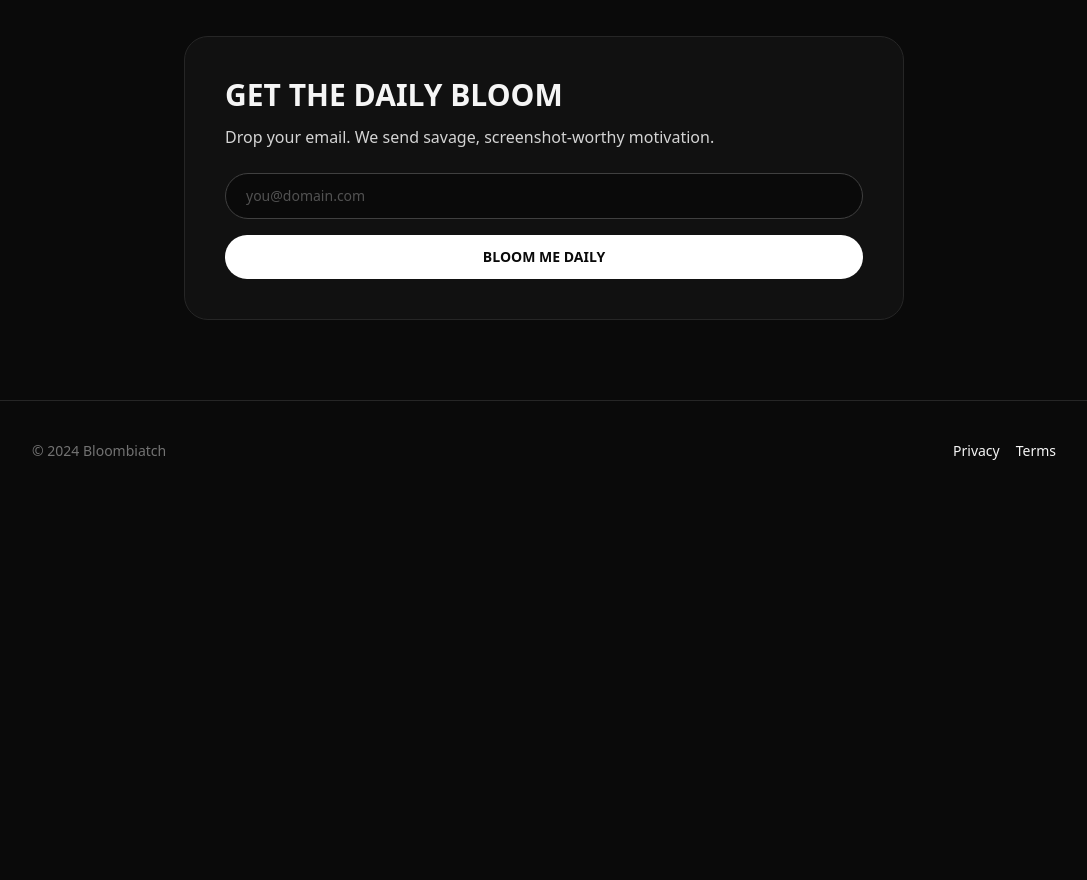
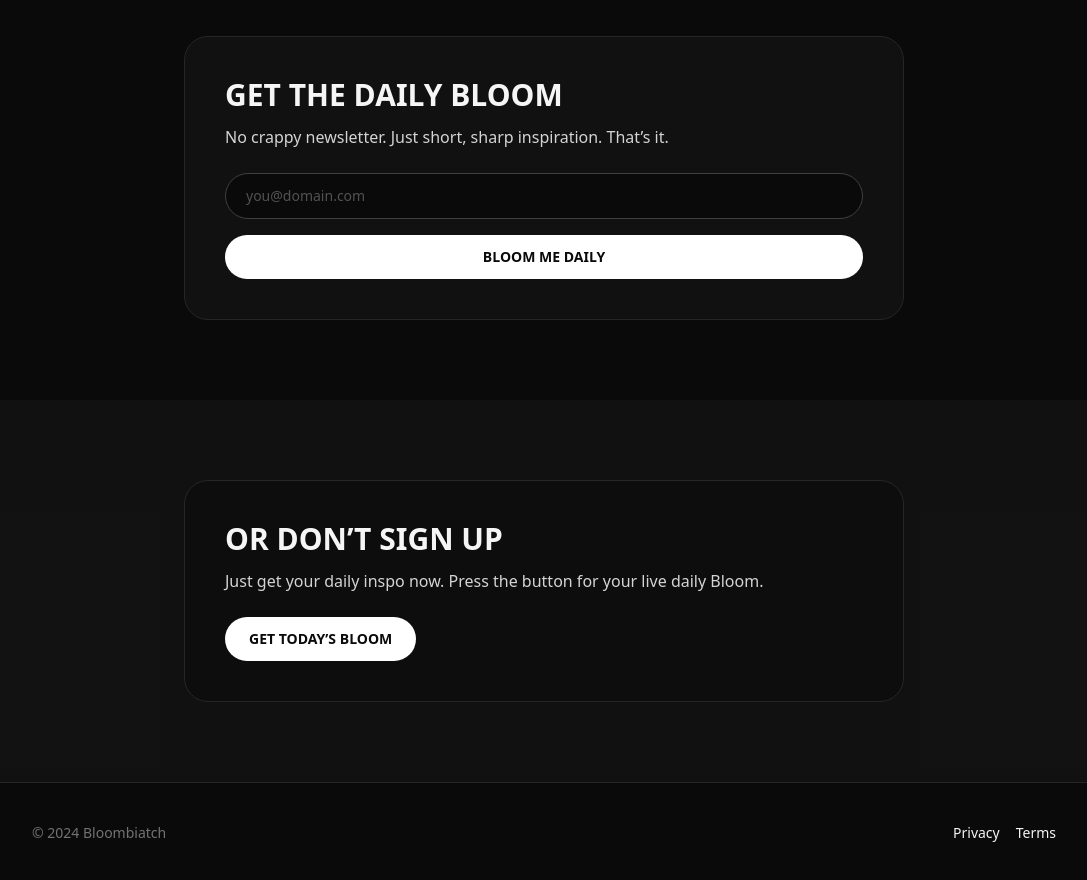
Before and after one commit to christelleyoung/Bloom, a Next.js app: page / in a window 1280 px wide. Shown: the part 1520-2400 px from the top of the page, without its empty margins (96-1183 px from the left). Before the commit the page ends 2021 px from the top, so only its background shows below. Built offline with nearby package versions, Linux system fonts and the light colour scheme.

Commit message:
Update landing copy and add daily bloom page

```diff
--- /dev/null
+++ b/app/daily/page.tsx
@@ -0,0 +1,24 @@
+import { getLatestBloom } from "@/lib/db";
+
+export const dynamic = "force-dynamic";
+
+export default function DailyBloomPage() {
+  const latest = getLatestBloom("sent") ?? getLatestBloom("approved");
+
+  return (
+    <main className="min-h-screen bg-neutral-950 px-6 py-20 text-neutral-100">
+      <div className="mx-auto max-w-3xl space-y-6">
+        <p className="text-sm uppercase tracking-[0.3em] text-neutral-400">Daily Bloom</p>
+        <h1 className="text-4xl font-semibold uppercase">Today’s Bloom</h1>
+        {latest ? (
+          <div className="rounded-3xl border border-neutral-800 bg-neutral-900/60 p-8">
+            <p className="whitespace-pre-line text-lg text-neutral-100">{latest.content}</p>
+            <p className="mt-4 text-xs uppercase text-neutral-500">{latest.createdAt}</p>
+          </div>
+        ) : (
+          <p className="text-neutral-300">No Blooms yet. Check back soon.</p>
+        )}
+      </div>
+    </main>
+  );
+}
--- a/app/page.tsx
+++ b/app/page.tsx
@@ -24,7 +24,7 @@
         <div className="space-y-6">
           <p className="text-sm uppercase tracking-[0.3em] text-neutral-400">Bloombiatch</p>
           <h1 className="text-5xl font-semibold uppercase leading-tight md:text-6xl">
-            <span className="gradient-text">Bloom, bitch.</span>
+            <span className="gradient-text">Bloom, biatch.</span>
           </h1>
           <p className="max-w-2xl text-xl text-neutral-300">
             Savage motivation for people doing hard things.
@@ -60,9 +60,26 @@
           <div className="rounded-3xl border border-neutral-800 bg-neutral-900/60 p-10">
             <h2 className="text-3xl font-semibold uppercase">Get the daily Bloom</h2>
             <p className="mt-3 text-neutral-300">
-              Drop your email. We send savage, screenshot-worthy motivation.
+              No crappy newsletter. Just short, sharp inspiration. That’s it.
             </p>
             <EmailSignup />
+          </div>
+        </div>
+      </section>
+
+      <section id="daily" className="bg-neutral-900/60 py-20">
+        <div className="mx-auto max-w-3xl px-6">
+          <div className="rounded-3xl border border-neutral-800 bg-neutral-950/60 p-10">
+            <h2 className="text-3xl font-semibold uppercase">Or don’t sign up</h2>
+            <p className="mt-3 text-neutral-300">
+              Just get your daily inspo now. Press the button for your live daily Bloom.
+            </p>
+            <a
+              className="mt-6 inline-flex rounded-full bg-white px-6 py-3 text-sm font-semibold uppercase text-neutral-950"
+              href="/daily"
+            >
+              Get today’s Bloom
+            </a>
           </div>
         </div>
       </section>
```
Also changed, not shown: lib/db.ts (+7 -0 lines).
